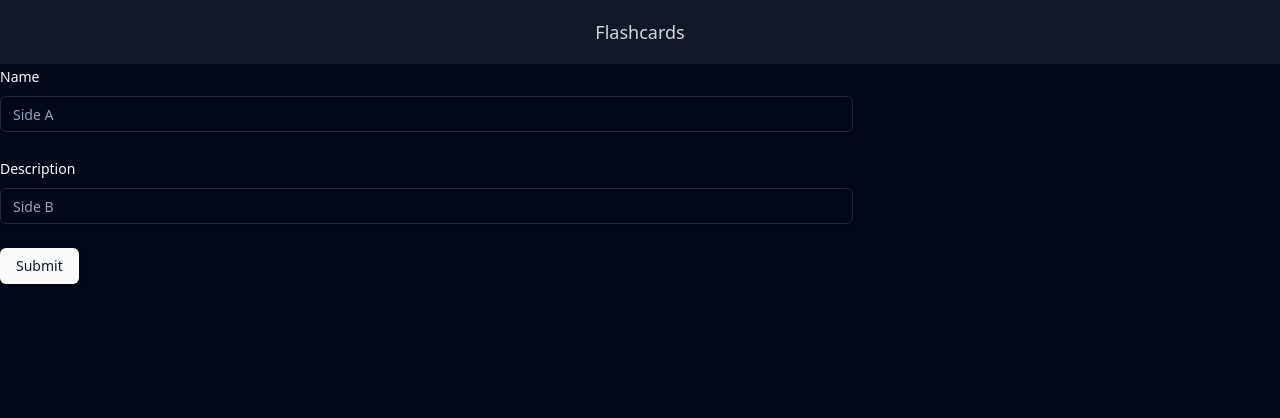
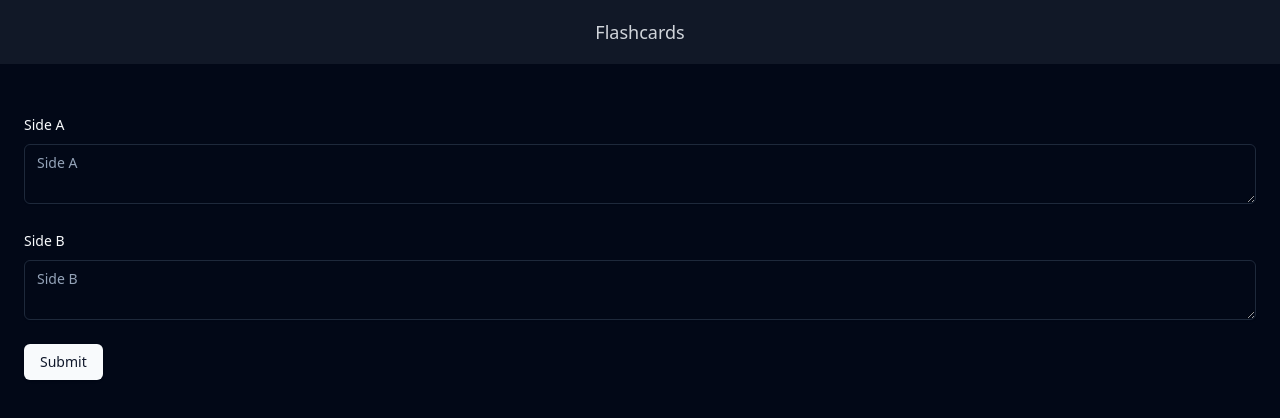
Before and after one commit to MatheusBLopes/my-study-frontend, a React (Vite) app: page /deck/1/create-card in a window 1280 px wide. Shown: the top 418 px of the page. Built offline with nearby package versions, Linux system fonts and the light colour scheme.

Commit message:
feat: improve create card page

```diff
--- a/src/components/deck-component.tsx
+++ b/src/components/deck-component.tsx
@@ -48,16 +48,16 @@ export function DeckComponent({ deck, onDelete }: { deck: Deck, onDelete: (id: n
 
 
     return (
-        <div className="bg-gray-900 rounded-lg shadow-lg overflow-hidden">
-            <FontAwesomeIcon icon={faTrash} className="cursor-pointer" onClick={() => { onDelete(deck.id) }} />
-            <Link to={`/deck/${deck.id}`} >
-                <div className="p-6">
+        <div className="bg-gray-900 rounded-lg">
+            <div className="p-6 grid grid-cols-2 place-items-start">
+                <Link to={`/deck/${deck.id}`} >
                     <h3 className="text-xl font-semibold mb-2">{deck.name}</h3>
-                    <p className="text-gray-400 mb-4">{deck.description}</p>
-                    <p className="text-gray-400 mb-4">Total cards: {deck.cards.length}</p>
-                    <p className="text-gray-400 mb-4">Cards for today: {countCardsToReview(deck)}</p>
-                </div>
-            </Link>
+                </Link>
+                <FontAwesomeIcon icon={faTrash} className="cursor-pointer self-center place-self-end" onClick={() => { onDelete(deck.id) }} />
+                <p className="text-gray-400 mb-4 col-span-2">{deck.description}</p>
+                <p className="text-gray-400 mb-4 col-span-2">Total cards: {deck.cards.length}</p>
+                <p className="text-gray-400 mb-4 col-span-2">Cards for today: {countCardsToReview(deck)}</p>
+            </div>
         </div>
     );
 }
--- a/src/routes/create-card.tsx
+++ b/src/routes/create-card.tsx
@@ -11,7 +11,7 @@ import {
   FormLabel,
   FormMessage,
 } from "@/components/ui/form"
-import { Input } from "@/components/ui/input"
+import { Textarea } from "@/components/ui/textarea"
 import { useParams, useNavigate } from 'react-router-dom';
 
 const FormSchema = z.object({
@@ -53,16 +53,19 @@ export function CreateCard() {
   }
 
   return (
+    <div className="min-h-screen">
+      <main className="flex-col mx-auto">
+      <div className="container mx-auto px-4 md:px-6 py-12">
         <Form {...form}>
-      <form onSubmit={form.handleSubmit(onSubmit)} className="w-2/3 space-y-6">
+          <form onSubmit={form.handleSubmit(onSubmit)} className="space-y-6">
             <FormField
               control={form.control}
               name="side_a"
               render={({ field }) => (
                 <FormItem>
-              <FormLabel>Name</FormLabel>
+                  <FormLabel>Side A</FormLabel>
                   <FormControl>
-                <Input placeholder="Side A" {...field} />
+                    <Textarea placeholder="Side A" {...field} />
                   </FormControl>
                   <FormMessage />
                 </FormItem>
@@ -74,9 +77,9 @@ export function CreateCard() {
               name="side_b"
               render={({ field }) => (
                 <FormItem>
-              <FormLabel>Description</FormLabel>
+                  <FormLabel>Side B</FormLabel>
                   <FormControl>
-                <Input placeholder="Side B" {...field} />
+                    <Textarea placeholder="Side B" {...field} />
                   </FormControl>
                   <FormMessage />
                 </FormItem>
@@ -85,5 +88,8 @@ export function CreateCard() {
             <Button type="submit">Submit</Button>
           </form>
         </Form>
+      </div>
+      </main>
+    </div>
   )
 }
--- a/src/routes/deck.tsx
+++ b/src/routes/deck.tsx
@@ -1,8 +1,6 @@
 import { useParams } from 'react-router-dom';
 import { useState, useEffect } from 'react';
 import { CardSubtitle } from '@/components/card-subtitle';
-import { FontAwesomeIcon } from '@fortawesome/react-fontawesome';
-import { faTrash } from '@fortawesome/free-solid-svg-icons';
 import axios from 'axios';
 import {
   Carousel,
@@ -16,7 +14,6 @@ import {
 import {
   Card,
   CardContent,
-  CardFooter,
 } from "../components/ui/card"
 
 
@@ -128,18 +125,18 @@ export function DeckDetail() {
             {deck.cards.map((card) => (
               <CarouselItem key={card.id} className="min-w-full flex justify-center">
 
-                <Card className="p-6 bg-gray-900 rounded-lg shadow-lg w-[500px] ">
-                  <FontAwesomeIcon icon={faTrash} className="cursor-pointer" onClick={() => { handleDeleteCard(card.id) }} />
-                  <CardContent className="">
-                    <h3 className="text-xl mb-2">{card.side_a}</h3>
-                    <Button variant="outline" onClick={() => toggleShowAnswer(card.id)}>
-                      {showAnswerMap[card.id] ? "Hide Answer" : "Show Answer"}
-                    </Button>
+                <Card className="flex flex-col justify-between items-center p-6 bg-gray-900 rounded-lg w-[500px] h-[500px]">
+                  <div className="flex justify-center">
+                    <Button variant="outline" onClick={() => { handleDeleteCard(card.id) }}>X</Button>
+                  </div>
+
+                  <CardContent >
+                    <h3 className="text-xl self-auto">{card.side_a}</h3>
                   </CardContent>
                   {showAnswerMap[card.id] && (
-                    <CardFooter className="flex-col">
+                    <>
                       <h3 className="text-xl mb-2">{card.side_b}</h3>
-                      <div className="flex justify-between">
+                      <div className="">
                         <Button variant="outline" onClick={() => { updateReview(card.id, 5) }}>5</Button>
                         <Button variant="outline" onClick={() => { updateReview(card.id, 4) }}>4</Button>
                         <Button variant="outline" onClick={() => { updateReview(card.id, 3) }}>3</Button>
@@ -147,8 +144,13 @@ export function DeckDetail() {
                         <Button variant="outline" onClick={() => { updateReview(card.id, 1) }}>1</Button>
                         <Button variant="outline" onClick={() => { updateReview(card.id, 0) }}>0</Button>
                       </div>
-                    </CardFooter>
+
+                    </>
+
                   )}
+                  <Button variant="outline" className="" onClick={() => toggleShowAnswer(card.id)}>
+                      {showAnswerMap[card.id] ? "Hide Answer" : "Show Answer"}
+                  </Button>
                 </Card>
               </CarouselItem>
             ))}
--- a/src/routes/root.tsx
+++ b/src/routes/root.tsx
@@ -67,7 +67,7 @@ export function Root() {
   }
 
   return (
-    <div className="bg-gray-950 text-gray-50 min-h-screen flex flex-col">
+    <div className="min-h-screen flex flex-col">
 
       <main className="flex-col justify-around mx-auto px-4 md:px-6 py-12">
         <Link to={`/create-deck`}>Create Deck</Link>
```
Lines whose indentation alone changed are shown as unchanged.
